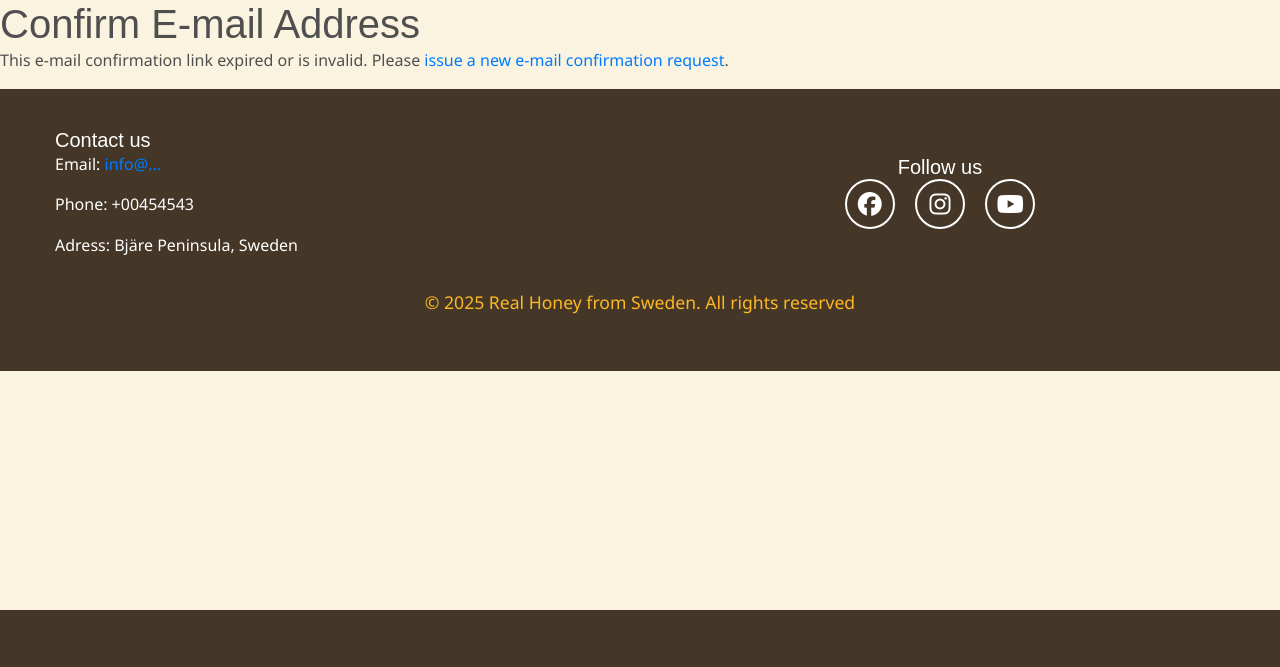
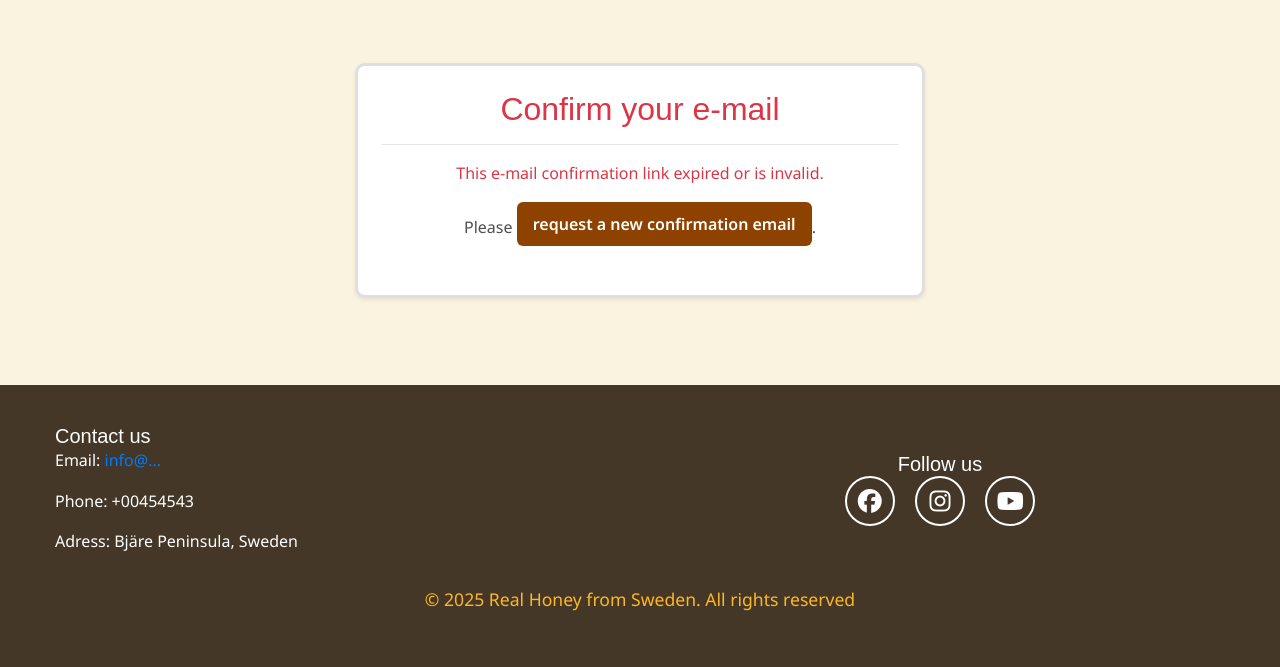
Before and after one commit to Quetzaly88/PP5-Real_Honey, a Django app: a page that uses templates/account/email_confirm.html in a window 1280 px wide. Shown: the part 190-857 px from the top of the page. Before the commit the page ends 800 px from the top, so only its background shows below. Run offline with Django 3.2, Linux system fonts and the light colour scheme; some libraries are stand-ins or nearby versions; some web fonts are replaced.

Commit message:
Update email_confirm and account_inactive allauth files

```diff
--- a/templates/account/email_confirm.html
+++ b/templates/account/email_confirm.html
@@ -1,31 +1,45 @@
-{% extends "account/base.html" %}
-
+{% extends "base.html" %}
 {% load i18n %}
 {% load account %}
 
 {% block head_title %}{% trans "Confirm E-mail Address" %}{% endblock %}
 
-
 {% block content %}
-<h1>{% trans "Confirm E-mail Address" %}</h1>
+<div class="container my-5">
+    <div class="row justify-content-center">
+        <div class="col-md-6">
+            <div class="card shadow-sm p-4 text-center">
+                <h2 class="text-danger">{% trans "Confirm your e-mail" %}</h2>
+                <hr>
 
                 {% if confirmation %}
-
                 {% user_display confirmation.email_address.user as user_display %}
 
-<p>{% blocktrans with confirmation.email_address.email as email %}Please confirm that <a href="mailto:{{ email }}">{{ email }}</a> is an e-mail address for user {{ user_display }}.{% endblocktrans %}</p>
+                <p>
+                    {% blocktrans with confirmation.email_address.email as email %}
+                    Please confirm that <a href="mailto:{{ email }}">{{ email }}</a> is an e-mail address for user
+                    <strong>{{ user_display }}</strong>.
+                    {% endblocktrans %}
+                </p>
 
                 <form method="post" action="{% url 'account_confirm_email' confirmation.key %}">
                     {% csrf_token %}
-    <button type="submit">{% trans 'Confirm' %}</button>
+                    <button type="submit">
+                        {% trans 'Confirm Email' %}
+                    </button>
                 </form>
 
                 {% else %}
+                <p class="text-danger">
+                    {% trans "This e-mail confirmation link expired or is invalid." %}
+                </p>
 
                 {% url 'account_email' as email_url %}
-
-<p>{% blocktrans %}This e-mail confirmation link expired or is invalid. Please <a href="{{ email_url }}">issue a new e-mail confirmation request</a>.{% endblocktrans %}</p>
-
+                <p>{% blocktrans %}Please <a href="{{ email_url }}" class="btn btn-primary">request a new confirmation
+                        email</a>.{% endblocktrans %}</p>
                 {% endif %}
-
+            </div>
+        </div>
+    </div>
+</div>
 {% endblock %}
```
Also changed, not shown: templates/account/account_inactive.html (+16 -2 lines). Lines whose indentation alone changed are shown as unchanged.
